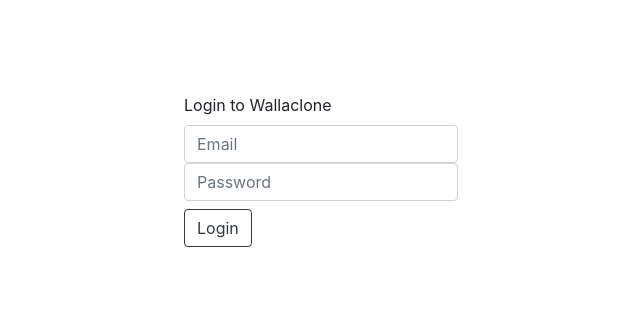
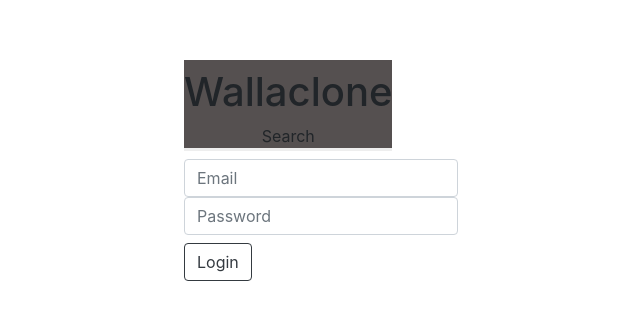
Before and after one commit to aisha-gregg/wallaclone-web, a React (Create React App) app: page /login in a window 1280 px wide. Shown: the part 230-550 px from the top of the page, without its empty margins (319-959 px from the left). Built offline with nearby package versions, Linux system fonts and the light colour scheme.

Commit message:
create login styles

```diff
--- a/src/Login.jsx
+++ b/src/Login.jsx
@@ -1,8 +1,9 @@
 import React, { useState } from "react";
-import styles from "./App.module.css";
+import styles from "./login.module.css";
 import { Button, Form } from "react-bootstrap";
 import { http } from "./http";
 import { useHistory } from "react-router-dom";
+import { Header } from "./Header";
 
 export function Login() {
   const [email, setEmail] = useState("");
@@ -19,9 +20,13 @@
   }
 
   return (
+    <div className={styles.wrapper}>
       <div className={styles.login}>
         <Form>
-        <Form.Label>Login to Wallaclone</Form.Label>
+          <Form.Label>
+            {" "}
+            <Header></Header>
+          </Form.Label>
           <Form.Control
             onChange={event => setEmail(event.target.value)}
             id="email"
@@ -46,5 +51,6 @@
           </Button>
         </Form>
       </div>
+    </div>
   );
 }
--- /dev/null
+++ b/src/login.module.css
@@ -0,0 +1,23 @@
+.wrapper {
+  display: flex;
+  justify-content: center;
+  align-items: center;
+  min-height: 100vh;
+}
+
+.login {
+  display: grid;
+  flex-direction: row;
+}
+
+.username {
+  margin-bottom: var(--s);
+}
+
+.password {
+  margin-bottom: var(--s);
+}
+
+.button {
+  margin-top: var(--s);
+}
```
Lines whose indentation alone changed are shown as unchanged.
